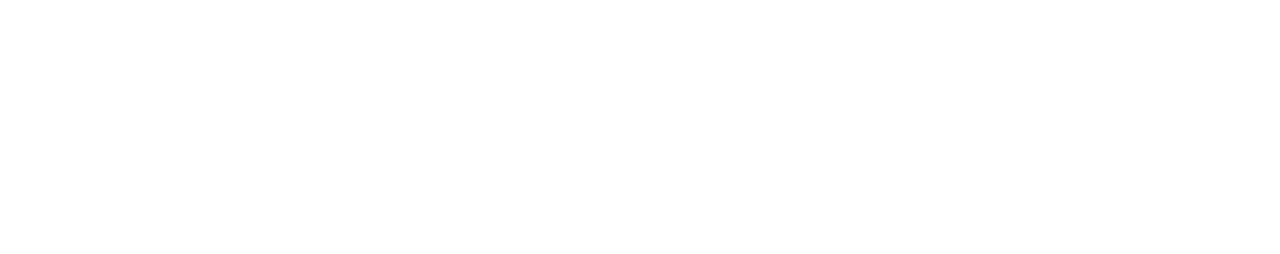
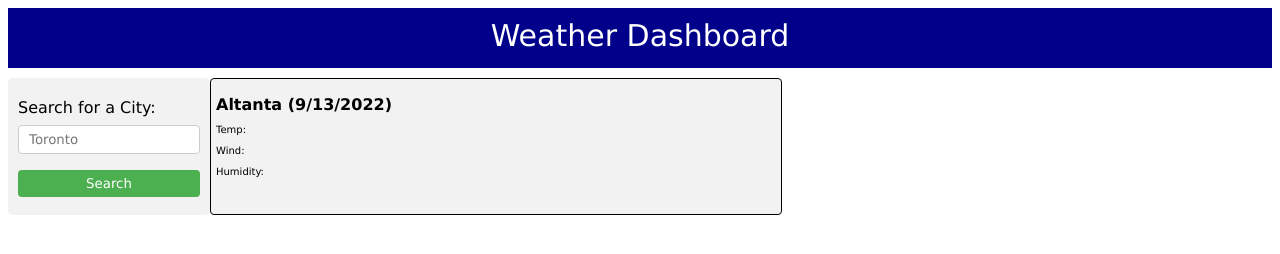
Before and after one commit to conniehhw/weather-dashboard, a plain HTML site: page index.html in a window 1280 px wide. Drawn offline with Linux system fonts and the light colour scheme.

Commit message:
set up html

```diff
--- /dev/null
+++ b/css/style.css
@@ -0,0 +1,64 @@
+body {
+    font-family: Verdana, Geneva, Tahoma, sans-serif
+}
+
+header {
+    background-color: #00008B;
+    background-image: linear-gradient to right, rgba(3,37,126,0), rgba(3, 37,126,1);
+    height: 40px;
+    text-align: center;
+    font-size: 30px;
+    color: white;
+    padding: 10px;
+}
+
+main {
+    display: flex;
+  }
+
+input[type=text], select {
+    width: 100%;
+    padding: 6px 10px;
+    margin: 8px 0;
+    display: inline-block;
+    border: 1px solid #ccc;
+    border-radius: 4px;
+    box-sizing: border-box;
+    font-family: Verdana, Geneva, Tahoma, sans-serif
+  }
+
+  input[type=button] {
+    width: 100%;
+    background-color: #4CAF50;
+    font-family: Verdana, Geneva, Tahoma, sans-serif;
+    color: white;
+    padding: 6px 10px;
+    margin: 8px 0;
+    border: none;
+    border-radius: 4px;
+    cursor: pointer;
+  }
+
+  input[type=button]:hover {
+    background-color: #45a049;
+  }
+
+  div {
+    border-radius: 5px;
+    background-color: #f2f2f2;
+    padding: 5px;
+    border: none;
+    margin-top: 10px;
+
+  }
+
+  .card-city-result {
+    font-size: 8px;
+    border: 1px solid black;
+    border-radius: 4px;
+
+  }
+
+p {
+    font-size: 10px;
+}
--- a/index.html
+++ b/index.html
@@ -5,14 +5,34 @@
     <meta http-equiv="X-UA-Compatible" content="IE=edge">
     <meta name="viewport" content="width=device-width, initial-scale=1.0">
     <title>Weather Dashboard</title>
+    <!-- <link rel="preconnect" href="https://fonts.googleapis.com"><link rel="preconnect" href="https://fonts.gstatic.com" crossorigin><link href="https://fonts.googleapis.com/css2?family=Noto+Sans+Tangsa&display=swap" rel="stylesheet"
+    rel="stylesheet" /> -->
+    <link rel="stylesheet" href="./css/style.css" />
 </head>
 
 <body>
+    <header>Weather Dashboard</header>
 
+    <main>
+    <div class="card" style="width: 12rem;">
+        <div class="card-body">
+        <form action="/action_page.php">
+            <label for="sCity">Search for a City:</label><br>
+            <input type="text" id="city" name="city" value="" placeholder="Toronto">
+            <br>
+            <input type="button" class="button" value="Search">
+        </form>
+            <!-- <a href="#"> -->
+            <!-- </a> -->
+        </div>
+      </div>
 
-
-
-
-
+      <div class="card-city-result" style="width: 35rem;">
+        <h1 id="city-result">Altanta (9/13/2022)</h1> <!-- placehloder> -->
+        <p>Temp:</p>
+        <p>Wind:</p>
+        <p>Humidity:</p>
+</div>
+      </main>
 </body>
 </html>
```
Also changed, not shown: style.css (deleted).
